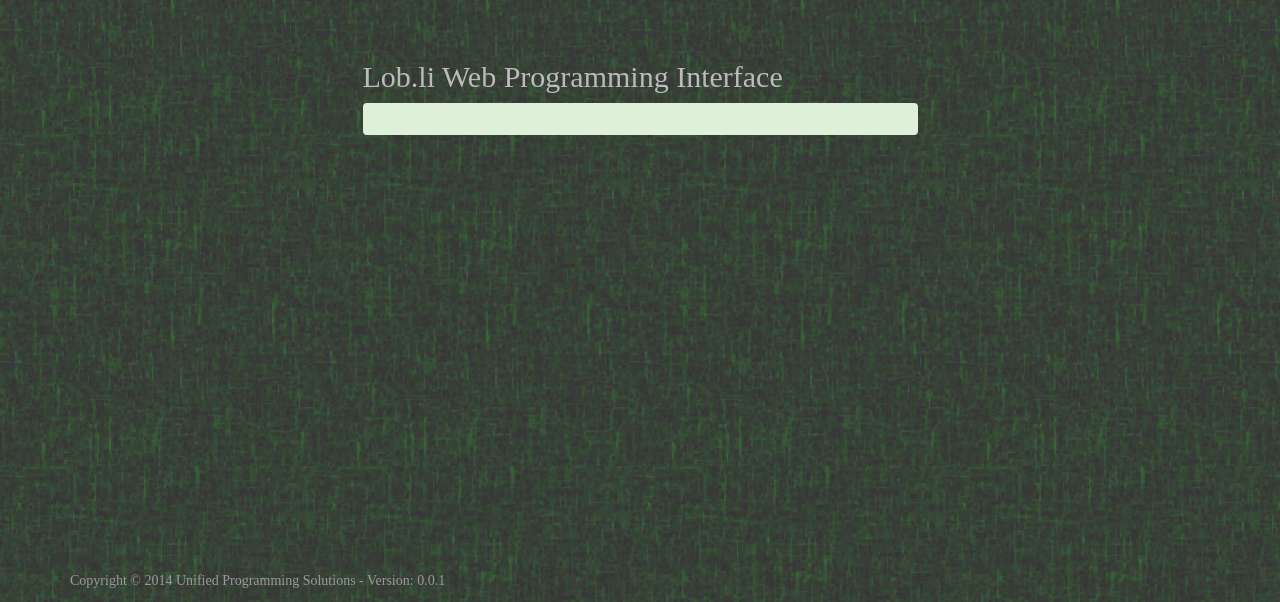
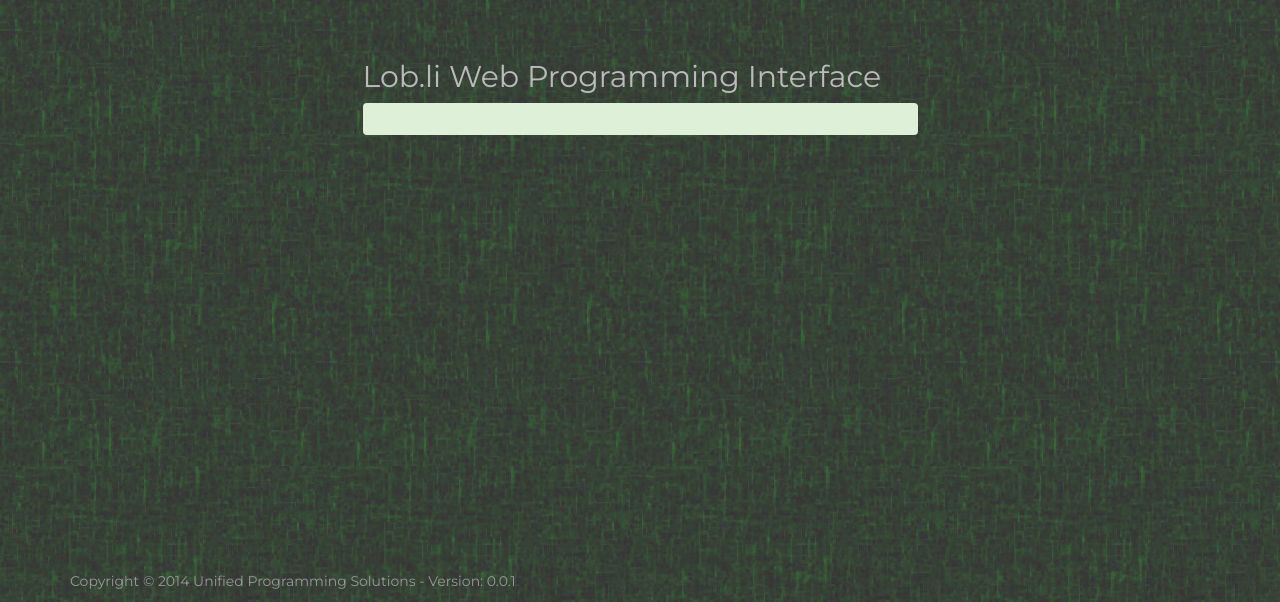
Before and after one commit to gamaio/lobli, a PHP site: page /wpi.php in a window 1280 px wide. Shown: the part 198-800 px from the top of the page. Run offline with PHP 8.4, Linux system fonts and the light colour scheme; some libraries are stand-ins or nearby versions.

Commit message:
Add the Montserrat google cdn font to relevant pages
I think I'm going to require a head file that has all this needed info

```diff
--- a/Website/about.php
+++ b/Website/about.php
@@ -9,6 +9,7 @@
     <!-- Bootstrap -->
     <link href="include/Bootstrap/css/bootstrap.min.css" rel="stylesheet">
     <link href="include/css/style.css?<?php echo time(); ?>" rel="stylesheet">
+    <link rel="stylesheet" type="text/css" href="http://fonts.googleapis.com/css?family=Montserrat">
 
     <link rel="shortcut icon" type="image/ico" href="lobli.ico"/>
     <link rel="shortcut icon" type="image/x-icon" href="lobli.ico"/>
--- a/Website/index.php
+++ b/Website/index.php
@@ -84,6 +84,7 @@
     <!-- Bootstrap -->
     <link href="Include/Bootstrap/css/bootstrap.min.css" rel="stylesheet">
     <link href="Include/CSS/style.css?<?php echo time(); ?>" rel="stylesheet">
+    <link rel="stylesheet" type="text/css" href="http://fonts.googleapis.com/css?family=Montserrat">
 
     <link rel="shortcut icon" type="image/ico" href="lobli.ico"/>
     <link rel="shortcut icon" type="image/x-icon" href="lobli.ico"/>
--- a/Website/resolve.php
+++ b/Website/resolve.php
@@ -9,6 +9,7 @@
     <!-- Bootstrap -->
     <link href="include/Bootstrap/css/bootstrap.min.css" rel="stylesheet">
     <link href="include/css/style.css?<?php echo time(); ?>" rel="stylesheet">
+    <link rel="stylesheet" type="text/css" href="http://fonts.googleapis.com/css?family=Montserrat">
 
     <link rel="shortcut icon" type="image/ico" href="lobli.ico"/>
     <link rel="shortcut icon" type="image/x-icon" href="lobli.ico"/>
--- a/Website/stats.php
+++ b/Website/stats.php
@@ -9,6 +9,7 @@
     <!-- Bootstrap -->
     <link href="include/Bootstrap/css/bootstrap.min.css" rel="stylesheet">
     <link href="include/css/style.css?<?php echo time(); ?>" rel="stylesheet">
+    <link rel="stylesheet" type="text/css" href="http://fonts.googleapis.com/css?family=Montserrat">
 
     <link rel="shortcut icon" type="image/ico" href="lobli.ico"/>
     <link rel="shortcut icon" type="image/x-icon" href="lobli.ico"/>
--- a/Website/wpi.php
+++ b/Website/wpi.php
@@ -9,6 +9,7 @@
     <!-- Bootstrap -->
     <link href="include/Bootstrap/css/bootstrap.min.css" rel="stylesheet">
     <link href="include/css/style.css?<?php echo time(); ?>" rel="stylesheet">
+    <link rel="stylesheet" type="text/css" href="http://fonts.googleapis.com/css?family=Montserrat">
 
     <!-- HTML5 Shim and Respond.js IE8 support of HTML5 elements and media queries -->
     <!-- WARNING: Respond.js doesn't work if you view the page via file:// -->
```
